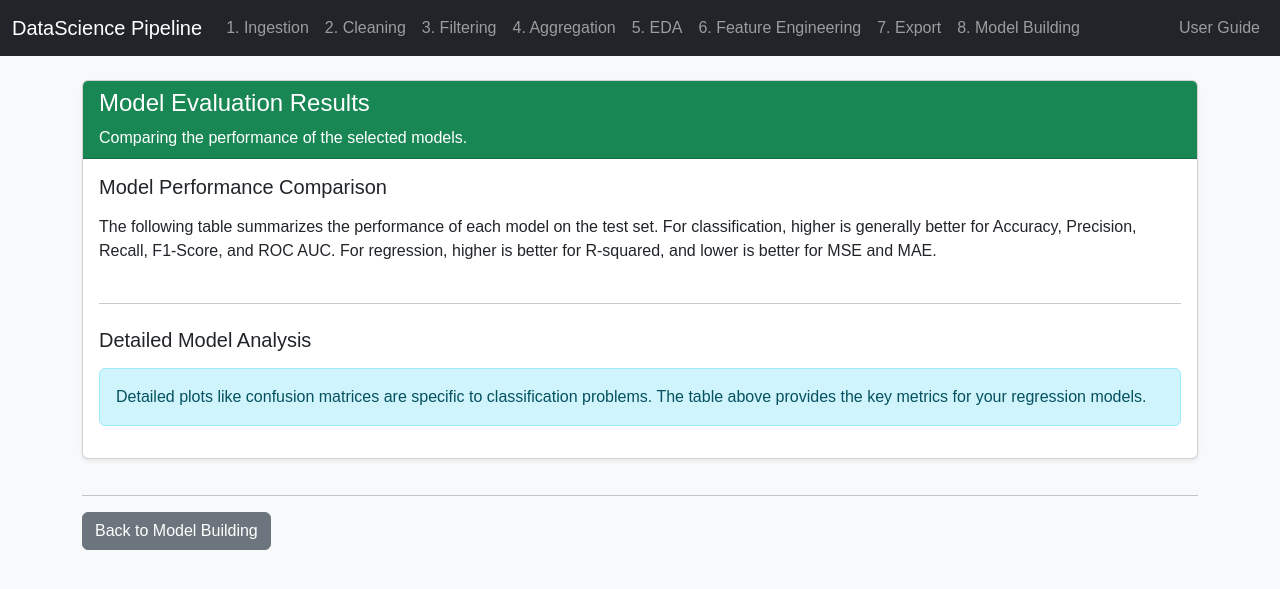
After one commit to laxjovial/data_sci_webapp, a Flask app: template templates/model_results.html in a window 1280 px wide. The commit adds this page. Shown: the top 589 px of the page. Run offline with Flask 3, Linux system fonts and the light colour scheme; the template is opened without the code that fills it, so the values that code supplies are empty.

Commit message:
feat: Implement end-to-end modeling pipeline
This commit introduces a complete, end-to-end machine learning modeling pipeline, fulfilling a major feature request.

The new modeling stage includes:
- **Comprehensive Backend:** A new `utils/modeling.py` module containing functions to run and evaluate a suite of common classification and regression models (e.g., Logistic Regression, Random Forest, XGBoost).
- **Model Configuration UI:** A new `model_building.html` page where you can:
    - Define the problem type (Classification/Regression).
    - Select the target and feature variables.
    - Set the train/test split size.
    - Choose multiple algorithms to run simultaneously.
- **Rich Results Display:** A new `model_results.html` page that presents:
    - A summary table comparing the performance of all trained models.
    - Detailed evaluation metrics for each model (Accuracy, Precision, Recall, F1, ROC AUC, R², MSE, etc.).
    - Interactive confusion matrix plots for classification models.
- **Full Integration:** The feature is fully integrated into the main `app.py` with a new `/model_building` route and is accessible from the main navigation bar.
- **Documentation Updates:** The README and User Guide have been updated to reflect all new features added in this and previous commits.

```diff
--- a/app.py
+++ b/app.py
@@ -15,6 +15,7 @@ from utils.data_engineering import (
 )
 from utils.data_filtering import filter_dataframe
 from utils.data_aggregation import group_by_aggregate, pivot_table
+from utils.modeling import get_model_list, run_models
 from utils.eda import generate_univariate_plot, generate_bivariate_plot, generate_multivariate_plot
 from utils.data_export import export_dataframe, export_ipynb
 import pandas as pd
@@ -437,6 +438,59 @@ def data_aggregation():
                            current_stage=current_stage, progress_percent=progress_percent)
 
 
+@app.route('/model_building', methods=['GET', 'POST'])
+def model_building():
+    df, error_message = _get_df_from_filepath()
+    if error_message:
+        return redirect(url_for('index'))
+
+    if request.method == 'POST':
+        try:
+            target_col = request.form.get('target_col')
+            feature_cols = request.form.getlist('feature_cols')
+            problem_type = request.form.get('problem_type')
+            test_size = float(request.form.get('test_size'))
+
+            # The model checkboxes are disabled in HTML based on problem type,
+            # so we only get the relevant ones.
+            selected_models = request.form.getlist('models')
+
+            if not target_col or not feature_cols or not selected_models:
+                raise ValueError("Missing required fields: target, features, or models.")
+
+            # Run the models
+            results_df = run_models(df, feature_cols, target_col, problem_type, test_size)
+
+            # Prepare results for rendering
+            results_table = results_df.drop(columns=['Confusion Matrix'], errors='ignore').to_html(classes=['table', 'table-striped', 'table-sm'])
+            results_list = results_df.to_dict(orient='records')
+
+            return render_template('model_results.html',
+                                   results_table=results_table,
+                                   results_list=results_list,
+                                   problem_type=problem_type,
+                                   current_stage="Model Evaluation",
+                                   progress_percent=90)
+        except Exception as e:
+            # On error, re-render the model building page with the error message
+            _, _, columns, _ = get_dataframe_summary(df)
+            return render_template('model_building.html',
+                                   columns=columns,
+                                   models=get_model_list(),
+                                   error=f"An error occurred: {e}",
+                                   current_stage="Model Building",
+                                   progress_percent=75)
+
+    # For GET request
+    _, _, columns, _ = get_dataframe_summary(df)
+    current_stage, progress_percent = _get_progress_data("Model Building")
+    return render_template('model_building.html',
+                           columns=columns,
+                           models=get_model_list(),
+                           current_stage=current_stage,
+                           progress_percent=progress_percent)
+
+
 @app.route('/user_guide')
 def user_guide():
     """
--- a/templates/base.html
+++ b/templates/base.html
@@ -34,7 +34,7 @@
                     <li class="nav-item"><a class="nav-link" href="{{ url_for('data_eda') }}">5. EDA</a></li>
                     <li class="nav-item"><a class="nav-link" href="{{ url_for('data_engineering') }}">6. Feature Engineering</a></li>
                     <li class="nav-item"><a class="nav-link" href="{{ url_for('export') }}">7. Export</a></li>
-                    <li class="nav-item"><a class="nav-link disabled" href="#">8. Model Building</a></li>
+                    <li class="nav-item"><a class="nav-link" href="{{ url_for('model_building') }}">8. Model Building</a></li>
                 </ul>
                 <ul class="navbar-nav ms-auto">
                     <li class="nav-item">
--- /dev/null
+++ b/templates/model_results.html
@@ -0,0 +1,62 @@
+{% extends "base.html" %}
+
+{% block content %}
+<div class="row">
+    <div class="col-md-12">
+        <div class="card shadow-sm">
+            <div class="card-header bg-success text-white">
+                <h4>Model Evaluation Results</h4>
+                <p class="mb-0">Comparing the performance of the selected models.</p>
+            </div>
+            <div class="card-body">
+                <h5 class="mb-3">Model Performance Comparison</h5>
+                <p>The following table summarizes the performance of each model on the test set. For classification, higher is generally better for Accuracy, Precision, Recall, F1-Score, and ROC AUC. For regression, higher is better for R-squared, and lower is better for MSE and MAE.</p>
+                <div class="table-responsive">
+                    {{ results_table|safe }}
+                </div>
+
+                <hr class="my-4">
+
+                <h5 class="mb-3">Detailed Model Analysis</h5>
+                {% if problem_type == 'Classification' %}
+                    <p>A confusion matrix helps visualize the performance of a classification model. The diagonal from top-left to bottom-right shows correct predictions.</p>
+                    <div class="row">
+                    {% for result in results_list %}
+                        <div class="col-md-6 mb-4">
+                            <div class="card">
+                                <div class="card-header">
+                                    <strong>{{ result.Model }}</strong>
+                                </div>
+                                <div class="card-body">
+                                    <div id="cm_plot_{{ loop.index }}" class="w-100" style="height: 400px;"></div>
+                                </div>
+                            </div>
+                        </div>
+                    {% endfor %}
+                    </div>
+                {% else %}
+                    <div class="alert alert-info">
+                        Detailed plots like confusion matrices are specific to classification problems. The table above provides the key metrics for your regression models.
+                    </div>
+                {% endif %}
+            </div>
+        </div>
+    </div>
+</div>
+
+{% if problem_type == 'Classification' %}
+<script src="https://cdn.plot.ly/plotly-latest.min.js"></script>
+<script>
+    document.addEventListener('DOMContentLoaded', function () {
+        {% for result in results_list %}
+            var plot_data_{{ loop.index }} = {{ result['Confusion Matrix']|safe }};
+            Plotly.newPlot('cm_plot_{{ loop.index }}', plot_data_{{ loop.index }}.data, plot_data_{{ loop.index }}.layout);
+        {% endfor %}
+    });
+</script>
+{% endif %}
+
+<hr>
+<a href="{{ url_for('model_building') }}" class="btn btn-secondary">Back to Model Building</a>
+
+{% endblock %}
```
Also changed, not shown: templates/model_building.html (+97 -11 lines), utils/modeling.py (added, +111 -0 lines).
